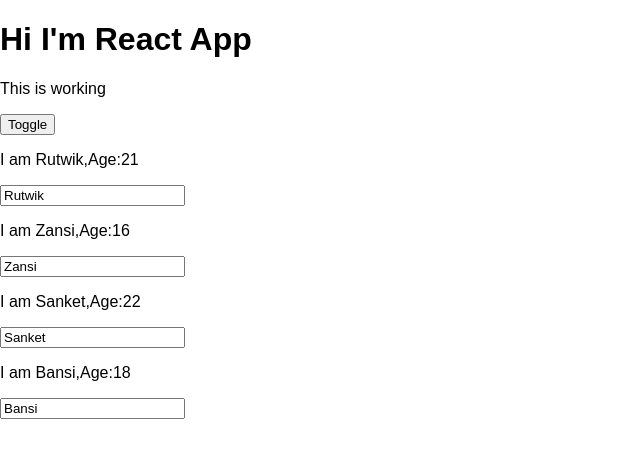
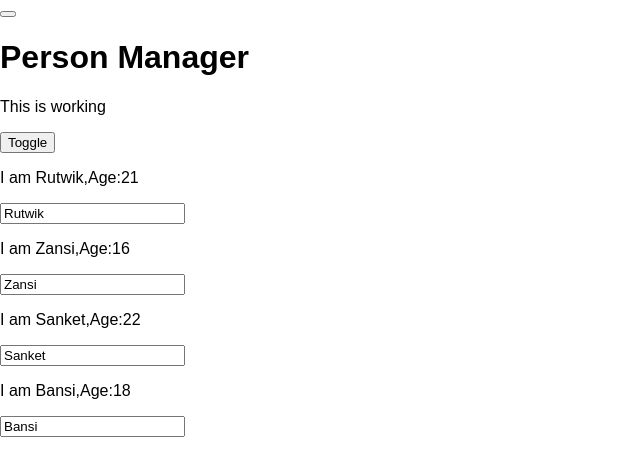
Before and after one commit to Rutwik-Kikani/Simform-Training, a React app in the folder ReactPractice/react-complete-guide/: page / in a window 1280 px wide. Both pictures are taken after a click on the button "Toggle". Shown: the top 476 px of the page, without its empty margins (0-640 px from the left). Built offline with nearby package versions, Linux system fonts and the light colour scheme.

Commit message:
Life_cycle_of_components

```diff
--- a/ReactPractice/react-complete-guide/src/components/Cockpit/Cockpit.js
+++ b/ReactPractice/react-complete-guide/src/components/Cockpit/Cockpit.js
@@ -1,14 +1,36 @@
-import React from 'react';
+import React,{useEffect} from 'react';
 import classes from './Cockpit.css';
 
 const cockpit = (props) => {
+
+    //rus for every render cycle.
+    //replacement for componentDidMount(use empty arryay) + componentDidUpdate(use array with props.persons) use for HTTP request.
+    useEffect(() => {
+        console.log('[Cockpit.js] useEffect');
+        //Http request...
+        // setTimeout(() => {
+        //     alert('Save data to cloud');
+        // },1000);
+        //for unmount
+        return () => {
+            console.log('[Cockpit.js] cleanup work with useEffect');
+        }
+    }, []);
+
+    //runs on every update cycle.
+    useEffect(() => {
+        console.log('[Cockpit.js] 2nd useEffect');
+        return () => {
+            console.log('[Cockpit.js] cleanup work 2nd with useEffect');
+        }
+    })
 
     const assignedclasses = []; //"red bold"
     let btnClass = '';
 
     if(props.showPersons){
-        btnClass = classes.Red
-;    }
+        btnClass = classes.Red;
+    }
     if(props.persons.length <= 2)  {
       assignedclasses.push(classes.red); //classes = [red]
     }
@@ -19,7 +41,7 @@
 
     return(
         <div className={classes.Cockpit}>
-            <h1>Hi I'm React App</h1>
+            <h1>{props.title}</h1>
             <p className={assignedclasses.join(' ')}>This is working</p>
             <button className={btnClass}
                 onClick={props.clicked}>
--- a/ReactPractice/react-complete-guide/src/components/Persons/Person/Person.js
+++ b/ReactPractice/react-complete-guide/src/components/Persons/Person/Person.js
@@ -1,8 +1,23 @@
-import React from 'react';
+import React, { Component } from 'react';
 import classes from './Person.css';
 
+class Person extends Component{
 
+    render(){
+    console.log('[Person.js] rendering...');
+    return (
+        <div className={classes.Person}>
+            <p onClick={this.props.click}> I am {this.props.name},Age:{this.props.age}</p>
+            <p>{this.props.children}</p>
+            <input type="text" onChange={this.props.changed} value={this.props.name}></input>
+        </div>
 
+    );
+    }
+}
+
+export default Person;
+/*
 //style.<HTMLComponentName> returns a component with style pass in ``
 // const StyleDiv = styled.div`
 // width: 60%;
@@ -17,22 +32,23 @@
 // }
 // `;
 
-const person = (props) => {
+const person = (this.props) => {
     // const rnd = Math.random();
 
     // if( rnd > 0.7){
     //     throw new Error('Somthing went wrong');
     // }
 
+    console.log('[Person.js] rendering...');
     return (
         <div className={classes.Person}>
-            <p onClick={props.click}> I am {props.name},Age:{props.age}</p>
-            <p>{props.children}</p>
-            <input type="text" onChange={props.changed} value={props.name}></input>
+            <p onClick={this.props.click}> I am {this.props.name},Age:{this.props.age}</p>
+            <p>{this.props.children}</p>
+            <input type="text" onChange={this.props.changed} value={this.props.name}></input>
         </div>
 
-
-        );
+    );
 
 };
 export default person;
+*/
--- a/ReactPractice/react-complete-guide/src/components/Persons/Persons.js
+++ b/ReactPractice/react-complete-guide/src/components/Persons/Persons.js
@@ -1,7 +1,67 @@
-import React from 'react';
-import Person from './Person/Person';
+import React, { Component } from "react";
+import Person from "./Person/Person";
 
-const persons = (props) => props.persons.map((person, index) => {
+class Persons extends Component {
+
+  //don't have state so commented.
+  // static getDerivedStateFromProps(props, state){
+  //   console.log('[Persons.js] getDerivedStateFromState');
+  //   return state;
+  // }
+
+  shouldComponentUpdate(nextProps,nextState){
+    console.log('[Persons.js] shouldComponentUpdate');
+    // if(nextProps.person !== this.props.person)
+    //   return true;
+    // else
+    //   return false;
+    return true;
+  }
+
+  //removed from react
+  // componentWillReceiveProps(props){
+  //   console.log('[Persons.js] componentWillReceiveProps');
+  // }
+
+  //removed from react
+  // componentWillUpdate(){
+  // }
+
+  getSnapshotBeforeUpdate(prevProps, prevState){
+    console.log('[Persons.js] getSnapshotBeforeUpdate');
+    return { message: 'Snapshort!'};
+  }
+
+  //most often use.
+  componentDidUpdate(prevProps, prevState, snapshort ){
+    console.log('[Persons.js] componentDidUpdate');
+    console.log(snapshort);
+  }
+
+  componentWillUnmount(){
+    console.log('[Persons.js] componentWillUnmount')
+  }
+  render() {
+    console.log("[Persons.js] rendering...");
+    return this.props.persons.map((person, index) => {
+      return (
+        <Person
+          name={person.name}
+          age={person.age}
+          key={person.id}
+          click={() => this.props.clicked(index)}
+          changed={(event) => this.props.changed(event, person.id)}
+        />
+      );
+    });
+  }
+}
+
+export default Persons;
+/*
+const persons = (props) =>{
+  console.log('[Persons.js] rendering...')
+  return props.persons.map((person, index) => {
         return (
           <Person
           name={person.name}
@@ -11,7 +71,7 @@
           changed={(event) => props.changed(event, person.id)}/>
         );
     });
-
-
+  }
 
 export default persons;
+*/
--- a/ReactPractice/react-complete-guide/src/container/App.js
+++ b/ReactPractice/react-complete-guide/src/container/App.js
@@ -4,6 +4,12 @@
 import Cockpit from '../components/Cockpit/Cockpit';
 // App Component as class base Component
 class App extends Component {
+
+  constructor(props){
+    super(props);
+    console.log('[App.js] constructor');
+  }
+
   state = {
     persons: [
       { id:'a', name: "Rutwik", age: 21 },
@@ -12,12 +18,30 @@
       { id:'d', name: "Bansi", age: 18 }
     ],
     otherKey: "Some Other Value",
-    showPerson: false
+    showPerson: false,
+    showCockpit: true,
   };
 
+  static getDerivedStateFromProps(props, state){
+    console.log('[App.js] getDerivedStateFromProps', props);
+    return state;
+  }
+
+  componentDidMount(){
+    console.log('[App.js] componentDidMount');
+  }
+
+  shouldComponentUpdate(nextProps,nextState){
+    console.log('[App.js] shouldComponentUpdate');
+    return true;
+  }
+
+  componentDidUpdate(){
+    console.log('[App.js] componentDidUpdate');
+  }
+
   nameChangeHandler = (event, id) => {
-    const personIndex = this.state.persons.findIndex( p => p.userid === p.id )
-    console.log(personIndex);
+    const personIndex = this.state.persons.findIndex( p => p.id === id )
     // change the name of found person in state
     const person = {...this.state.persons[personIndex]};
     //const person = Object.assign({},this.state.persons[personIndex])
@@ -50,7 +74,7 @@
 
 
   render() {
-
+    console.log('[App.js] rendering...')
     let persons =null;
 
 
@@ -71,10 +95,12 @@
     return (
 
       <div className={classes.App}>
-        <Cockpit
+        <button onClick={() => {this.setState({showCockpit:false})}}/>
+        {this.state.showCockpit?<Cockpit
+        title={this.props.appTitle}
         persons={this.state.persons}
         showPerson={this.state.showPerson}
-        clicked={this.togglePersonsHandler}/>
+        clicked={this.togglePersonsHandler}/>:null}
         {persons}
       </div>
 
--- a/ReactPractice/react-complete-guide/src/index.js
+++ b/ReactPractice/react-complete-guide/src/index.js
@@ -4,5 +4,5 @@
 import App from './container/App';
 import registerServiceWorker from './registerServiceWorker';
 
-ReactDOM.render(<App />, document.getElementById('root'));
+ReactDOM.render(<App appTitle="Person Manager"/>, document.getElementById('root'));
 registerServiceWorker();
```
